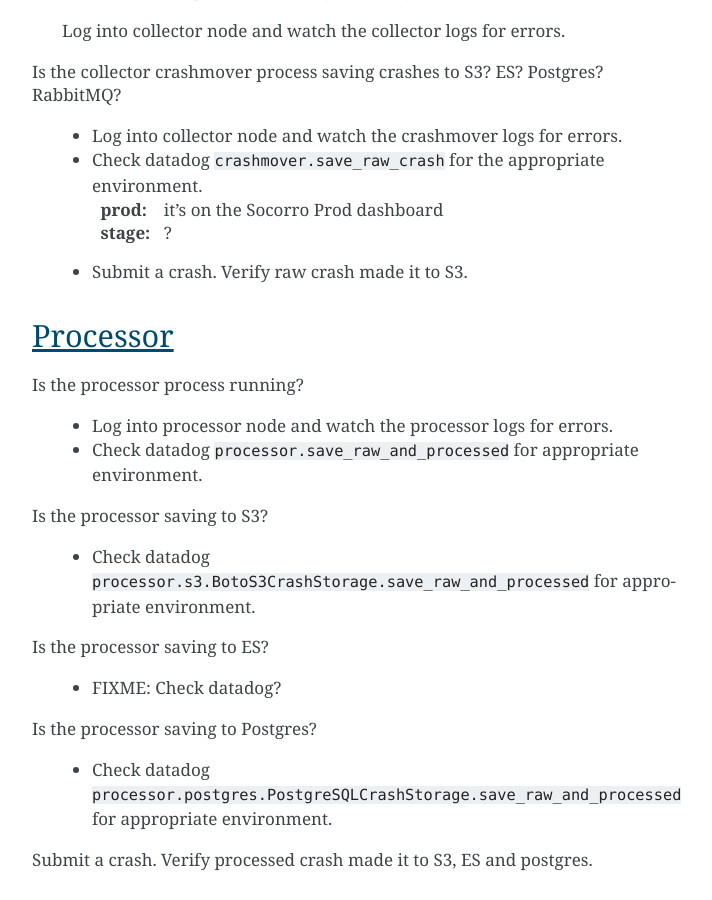
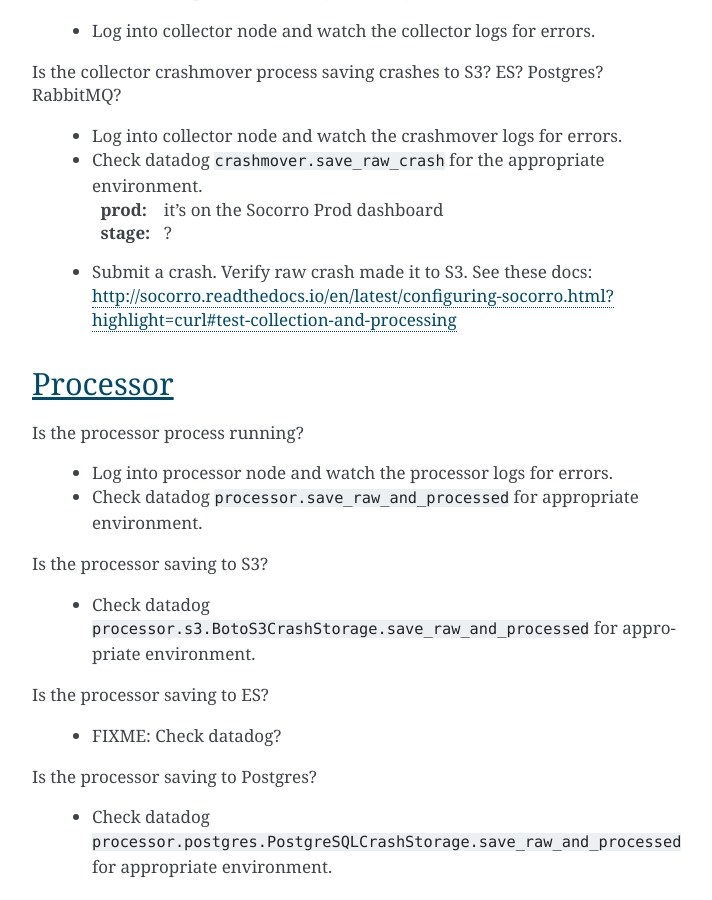
Before and after one commit to willkg/socorro-zero, a Sphinx documentation site: the page built from docs/socorro_test_checklist.rst, in a window 1280 px wide and 900 px high, scrolled down 526 px. Shown: the whole window, without its empty margins (388-1100 px from the left). Built offline with Sphinx 7.4.7, drawn with Linux system fonts in a browser that asks for light colours.

Commit message:
Add link to docs for submitting crashes

```diff
--- a/docs/socorro_test_checklist.rst
+++ b/docs/socorro_test_checklist.rst
@@ -14,7 +14,7 @@ Collector
 
 Is the collector web process handling incoming crashes?
 
-    Log into collector node and watch the collector logs for errors.
+    * Log into collector node and watch the collector logs for errors.
 
 Is the collector crashmover process saving crashes to S3? ES? Postgres?
 RabbitMQ?
@@ -26,7 +26,9 @@ RabbitMQ?
       :prod: it's on the Socorro Prod dashboard
       :stage: ?
 
-    * Submit a crash. Verify raw crash made it to S3.
+    * Submit a crash. Verify raw crash made it to S3. See these
+      docs:
+      http://socorro.readthedocs.io/en/latest/configuring-socorro.html?highlight=curl#test-collection-and-processing
 
 
 Processor
```
